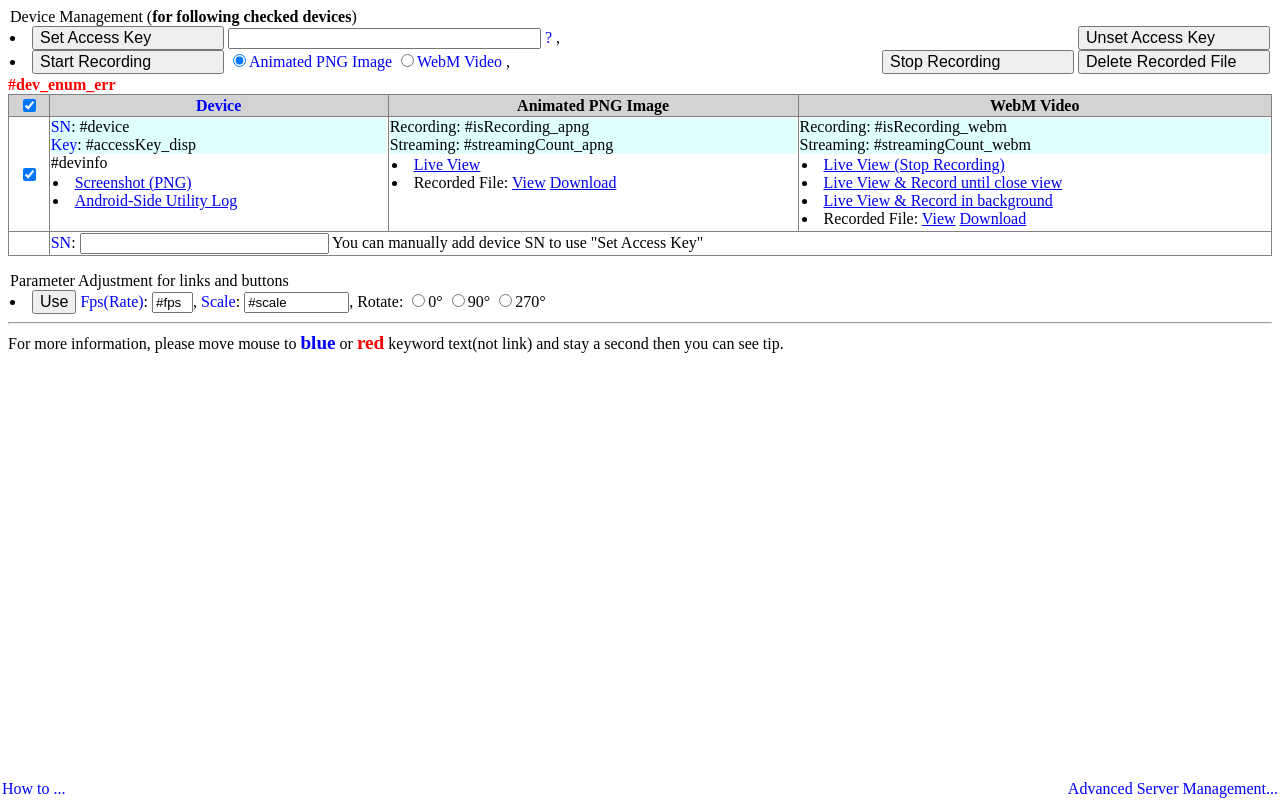
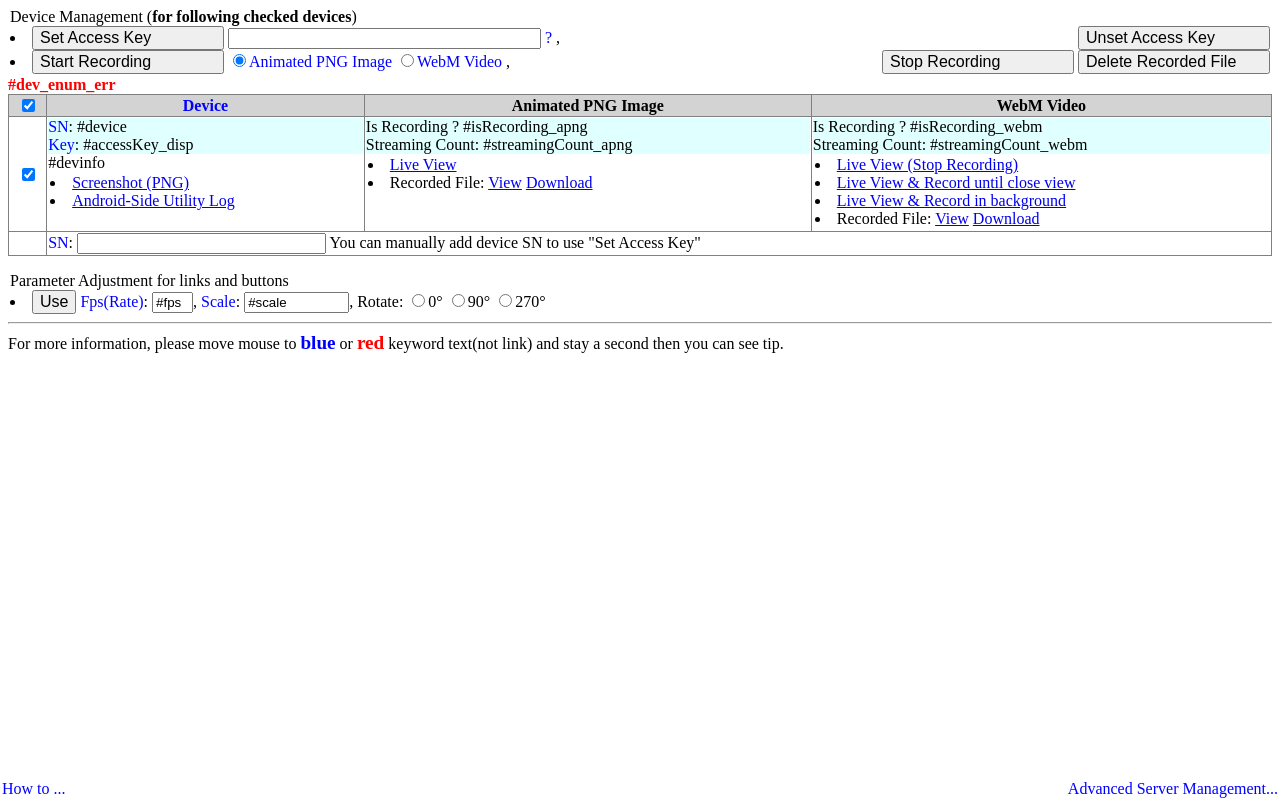
Before and after one commit to notedit/sji-android-screen-capture, a plain HTML site: page bin/html/menu.html in a window 1280 px wide. Drawn offline with Linux system fonts and the light colour scheme.

Commit message:
change html tip

```diff
--- a/bin/html/menu.html
+++ b/bin/html/menu.html
@@ -84,8 +84,8 @@
           </ul>
         </td>
         <td align="left" valign="top" nowrap>
-          <p class="note">Recording: #isRecording_apng</p>
-          <p class="note">Streaming: #streamingCount_apng</p>
+          <p class="note">Is Recording ? #isRecording_apng</p>
+          <p class="note">Streaming Count: #streamingCount_apng</p>
           <ul>
             <li><a href="@stream_web/sampleHtmlToViewLiveCapture?device=@device&accessKey=@accessKey&type=apng&fps=@fps&scale=@scale&rotate=@rotate" target="live view #device">Live View</a></li>
             <li>
@@ -96,8 +96,8 @@
           </ul>
         </td>
         <td align="left" valign="top" nowrap>
-          <p class="note">Recording: #isRecording_webm</p>
-          <p class="note">Streaming: #streamingCount_webm</p>
+          <p class="note">Is Recording ? #isRecording_webm</p>
+          <p class="note">Streaming Count: #streamingCount_webm</p>
           <ul>
             <li><a href="@stream_web/sampleHtmlToViewLiveCapture?device=@device&accessKey=@accessKey&type=webm&fps=@fps&scale=@scale&rotate=@rotate" target="live view #device">Live View (Stop Recording)</a></li>
             <li><a href="@stream_web/sampleHtmlToViewLiveCapture?device=@device&accessKey=@accessKey&type=webm&fps=@fps&scale=@scale&rotate=@rotate&recordOption=sync" target="live view #device">Live View & Record until close view</a></li>
```
